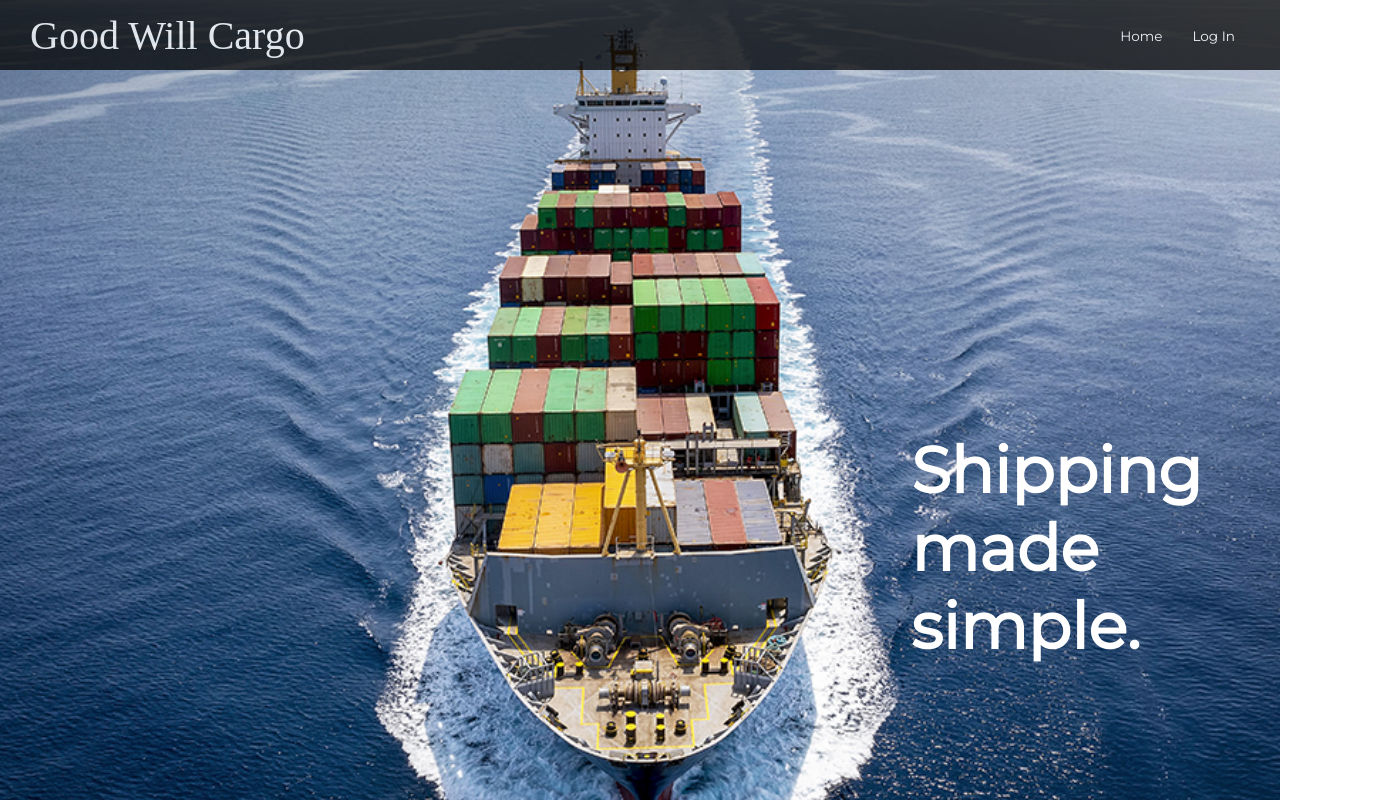
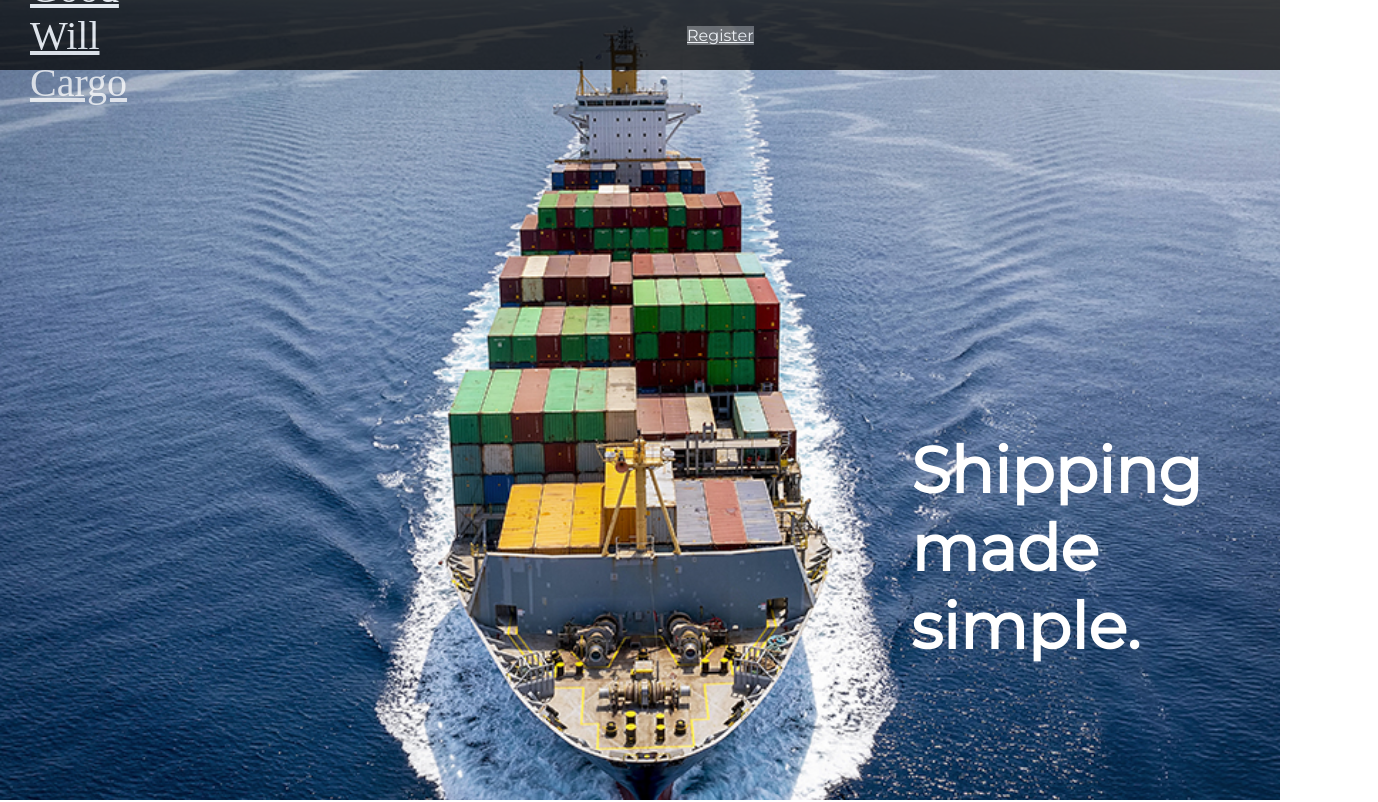
Before and after one commit to doreenlulu/Good-Will-Cargo-front-end, a React (Create React App) app: page /Register in a window 1280 px wide. Shown: the top 802 px of the page, 1378 px wide, since content can reach past the window. Built offline with nearby package versions, Linux system fonts and the light colour scheme; a web font is replaced by a local one.

Commit message:
GWC-5 <created routing for registeration page>

```diff
--- a/src/App.js
+++ b/src/App.js
@@ -3,20 +3,17 @@ import ship1 from "./assets/ship1.jpg"
 import ship2 from "./assets/ship2.jpg"
 import ship3 from "./assets/ship3.jpg"
 import Hero from './components/Hero';
+import Navbar from './components/Navbar';
 import Slider from './components/Slider';
-import Navbar from './components/Navbar';
 import Register from './form/Register';
-import { Route, Routes } from "react-router-dom"
+import {Route, Routes} from "react-router-dom";
 
 
 function App() {
-  const navbarLinks = [
-    { url: "#", title: "Home" },
-    { url: "", title: "Log In" },
-  ];
+
   return (
     <div className="App">
-      <Navbar navbarLinks={navbarLinks} />
+       <Navbar />
       <Hero imageSrc={ship1} />
       <Slider
         imageSrc={ship2}
@@ -31,8 +28,9 @@ function App() {
         subtitle={"Good Will Cargo delivers fast, safe and sound sea cargo solutions.."}
         flipped={true}
       />
-      <Register />
-
+      <Routes>
+        <Route path='/Register' element={<Register/>}/>
+      </Routes>
     </div>
   );
 }
--- a/src/components/Navbar.css
+++ b/src/components/Navbar.css
@@ -1,4 +1,4 @@
-.navbar {
+.nav {
     position: sticky;
     top: 0px;
     height: 70px;
@@ -12,95 +12,36 @@
     z-index: 5;
   }
 
-  .navbar__logo {
+  .title {
     color: white;
     font-family: "MonteCarlo", cursive;
     font-size: 2.5rem;
   }
 
-  /*
-    This is the container for all the navbar links ( <ul> )
-    */
-  .navbar__list {
+  .nav ul {
+    padding: 0;
+    margin: 0;
+    list-style: none;
     display: flex;
-    list-style: none;
+    gap: 35rem;
+    justify-content: space-between;
+    align-items: center;
   }
 
-  /*
-    This is a single item ( <li> ) in the list
-    */
-  .navbar__item {
-    white-space: nowrap;
+  .nav link {
+    color: inherit;
+    text-decoration: none;
+    justify-content: space-between;
+    height: 100%;
+    display: flex;
+    padding: .25rem;
+    right: 100%;
   }
 
-  /*
-    The anchor tag ( <a> ) for the navbar links
-    */
-  .navbar__link {
-    font-size: 0.85rem;
-    text-decoration: none;
-    color: rgb(255, 255, 255);
-    text-align: center;
-    padding: 10px;
-    margin: 0px 5px;
-    border-style: solid;
-    border-width: 0px 0px 1px 0px;
-    border-color: transparent;
-    transition: 250ms;
+  .nav li.active {
+    background-color: #555;
   }
 
-  .navbar__link:hover {
-    border-color: white;
-    transition: 250ms;
+  .nav li:hover {
+    background-color: #777;
   }
-
-
-
-  @media screen and (max-width: 800px) {
-    .navbar__list {
-      display: flex;
-      flex-direction: column;
-      justify-content: space-evenly;
-      align-items: center;
-      top: 70px;
-      left: -100%;
-      width: 100%;
-      height: 300px;
-      position: absolute;
-      transition: all 0.5s ease;
-    }
-
-    .navbar__list--active {
-      left: 0;
-    }
-
-    .navbar__menu {
-      display: block;
-    }
-
-    .navbar__item {
-      width: 100%;
-      display: flex;
-      justify-content: center;
-      align-items: center;
-      border-radius: 0;
-      flex: 1;
-    }
-
-    .navbar__link {
-      display: flex;
-      height: 100%;
-      width: 100%;
-      justify-content: center;
-      align-items: center;
-      margin: 0px;
-      border-width: 0px;
-      background-color: black;
-      opacity: 0.75;
-    }
-
-    .navbar__link:hover {
-      border-width: 0px;
-      opacity: 0.9;
-    }
-  }
--- a/src/components/Navbar.js
+++ b/src/components/Navbar.js
@@ -1,47 +1,38 @@
-import React from "react";
-import "./Navbar.css";
-import { FiMenu, FiX } from "react-icons/fi";
-import { useState } from "react";
+import { Link, useMatch, useResolvedPath } from "react-router-dom"
+import React from 'react';
+import "./Navbar.css"
 
+function Navbar() {
+  return (
 
-const Navbar = ({ navbarLinks }) => {
-    // Determines if the "menu icon" was clicked or not. Note that this icon is only visible when the window width is small.
-    const [menuClicked, setMenuClicked] = useState(false);
+    <nav className='nav'>
 
-    const toggleMenuClick = () => {
-      setMenuClicked(!menuClicked);
-    };
+        <ul>
+            <li>
+            <a href='/' className='title'>Good Will Cargo</a>
+            </li>
+            <li>
+                <CustomLink to='Register'>Register</CustomLink>
+            </li>
+            <li>
+                <CustomLink to='/product'>Product</CustomLink>
+            </li>
+        </ul>
 
-    return (
-      <nav className="navbar">
-        <span className="navbar__logo">Good Will Cargo</span>
-        {menuClicked ? (
-          <FiX size={25} className={"navbar__menu"} onClick={toggleMenuClick} />
-        ) : (
-          <FiMenu
-            size={25}
-            className={"navbar__menu"}
-            onClick={toggleMenuClick}
-          />
-        )}
-        <ul
-          className={
-            menuClicked ? "navbar__list navbar__list--active" : "navbar__list"
-          }
-        >
-          {navbarLinks.map((item, index) => {
-            return (
-              <li className="navbar__item" key={index}>
-                <a className="navbar__link" href={item.url}>
-                  {item.title}
-                </a>
-              </li>
-            );
-          })}
-        </ul>
-      </nav>
-    );
-  };
+    </nav>
+  )
+}
+function CustomLink({ to, children, ...props }) {
+  const resolvedPath = useResolvedPath(to)
+  const isActive = useMatch({ path: resolvedPath.pathname, end: true })
 
+  return (
+    <li className={isActive ? "active" : ""}>
+      <Link to={to} {...props}>
+        {children}
+      </Link>
+    </li>
+  )
+}
 
 export default Navbar;
--- a/src/form/Register.js
+++ b/src/form/Register.js
@@ -53,8 +53,8 @@ const Register = () => {
       .then((r) => {
         return r.json()
       })
-      .then(() => {
-        console.log(user, pwd)
+      .then((data) => {
+        console.log(data)
       })
     }
 
--- a/src/index.js
+++ b/src/index.js
@@ -8,7 +8,9 @@ import reportWebVitals from "./reportWebVitals";
 const root = ReactDOM.createRoot(document.getElementById("root"));
 root.render(
   <React.StrictMode>
+    <BrowserRouter>
     <App />
+    </BrowserRouter>
   </React.StrictMode>
 );
 
```
